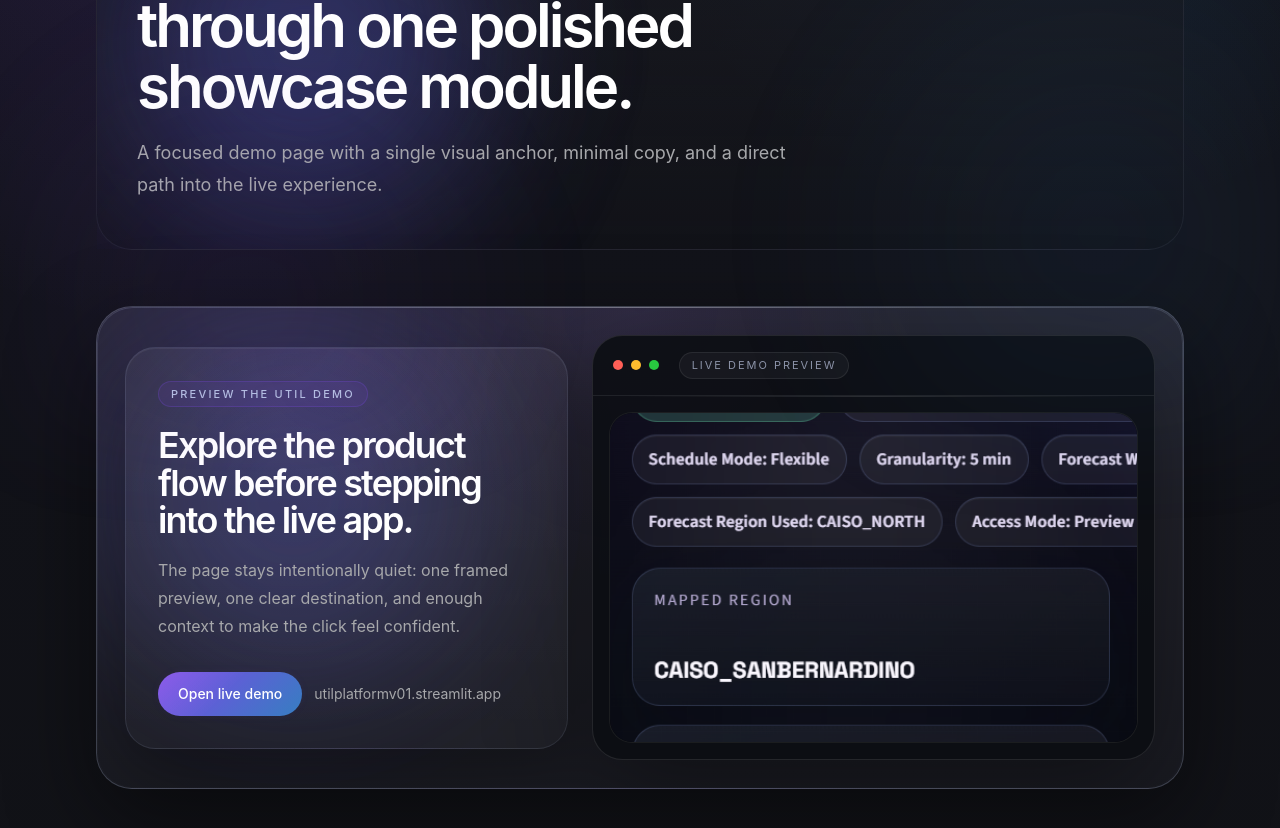
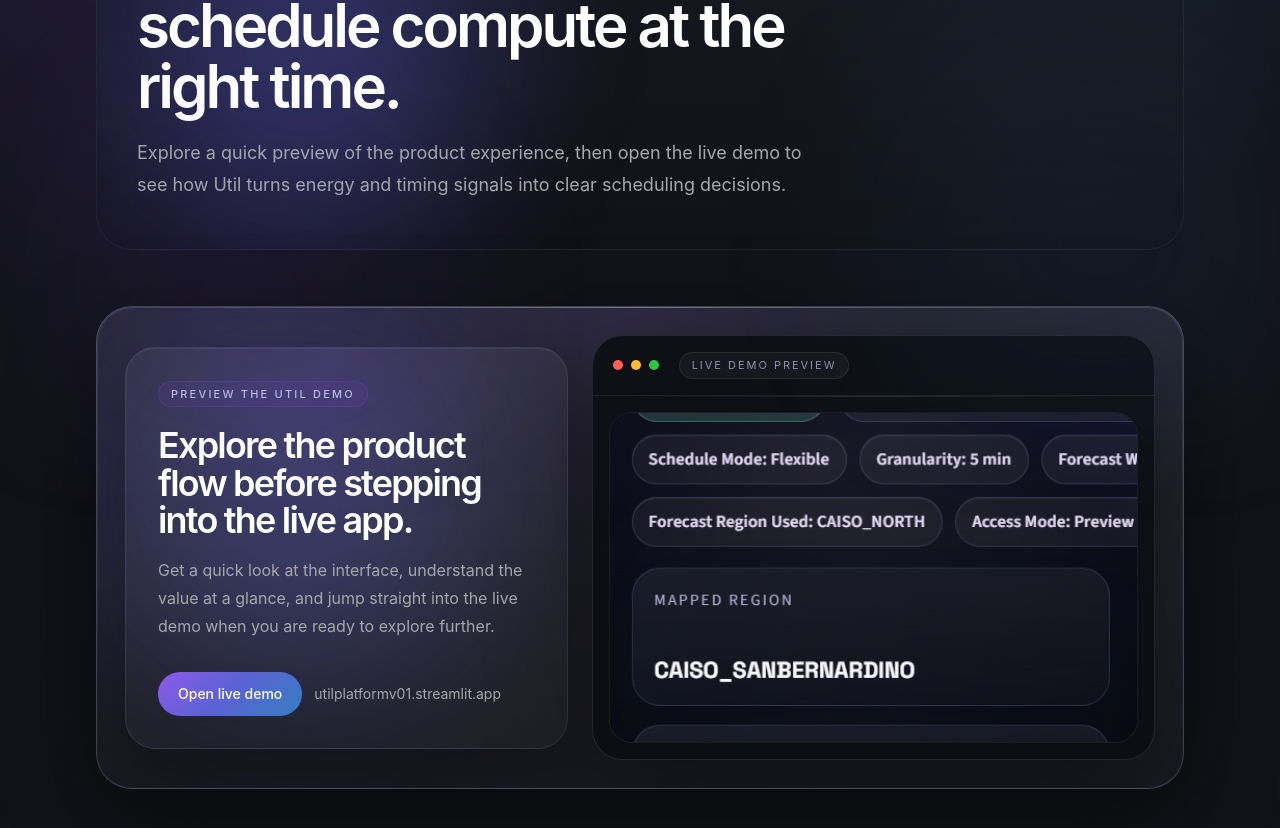
Before and after one commit to finnrcase/util-website, a Next.js app: page /demo in a window 1280 px wide. Shown: the part 340-1168 px from the top of the page. Built offline with nearby package versions, Linux system fonts and the light colour scheme.

Commit message:
Update page.tsx

```diff
--- a/app/demo/page.tsx
+++ b/app/demo/page.tsx
@@ -9,8 +9,8 @@
   return (
     <PageShell
       eyebrow="Live Demo"
-      title="Preview the Util demo through one polished showcase module."
-      intro="A focused demo page with a single visual anchor, minimal copy, and a direct path into the live experience."
+      title="See how Util helps teams schedule compute at the right time."
+      intro="Explore a quick preview of the product experience, then open the live demo to see how Util turns energy and timing signals into clear scheduling decisions."
     >
       <section>
         <div className="surface-strong hairline relative overflow-hidden rounded-[2.25rem] p-5 md:p-7">
@@ -28,7 +28,7 @@
                   Explore the product flow before stepping into the live app.
                 </h2>
                 <p className="mt-4 max-w-md text-sm leading-6 text-[#A7A8AB] md:text-base md:leading-7">
-                  The page stays intentionally quiet: one framed preview, one clear destination, and enough context to make the click feel confident.
+                  Get a quick look at the interface, understand the value at a glance, and jump straight into the live demo when you are ready to explore further.
                 </p>
 
                 <div className="mt-8 flex flex-col gap-3 sm:flex-row sm:items-center">
@@ -72,9 +72,9 @@
                         alt="Util demo interface preview"
                         wrapperClassName="relative aspect-[16/10] w-full overflow-hidden"
                         imageClassName="h-full w-full object-cover transition-transform duration-700 group-hover:scale-[1.02]"
-                        fallbackLabel="Expected preview"
-                        fallbackTitle={liveDemoPreviewSrc}
-                        fallbackBody="Place the demo screenshot here and this full preview card will launch the live app."
+                        fallbackLabel="Preview unavailable"
+                        fallbackTitle="Live demo preview"
+                        fallbackBody="A preview image will appear here. You can still open the live demo directly from this card."
                       />
                     </Reveal>
                   </div>
```
